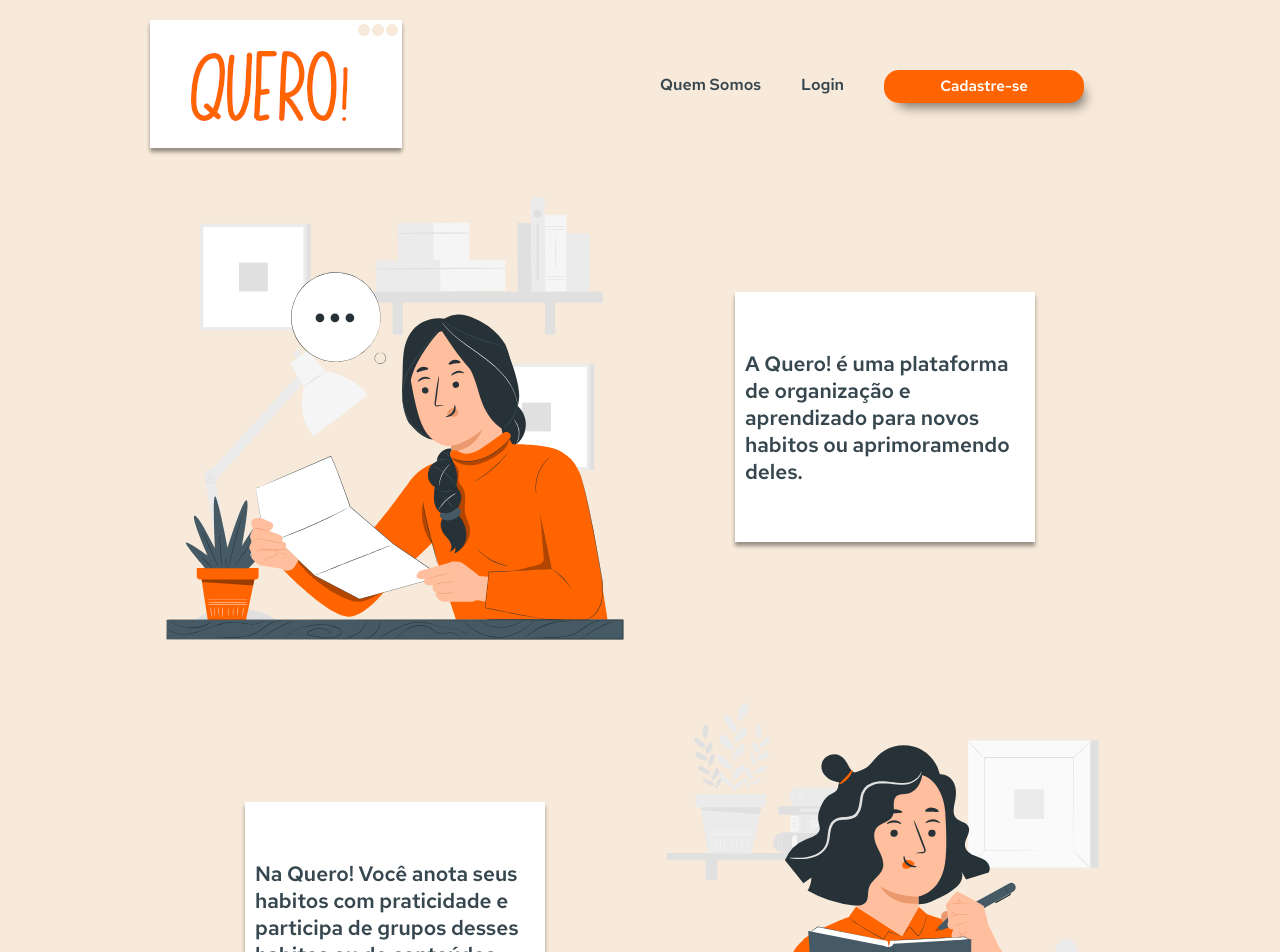
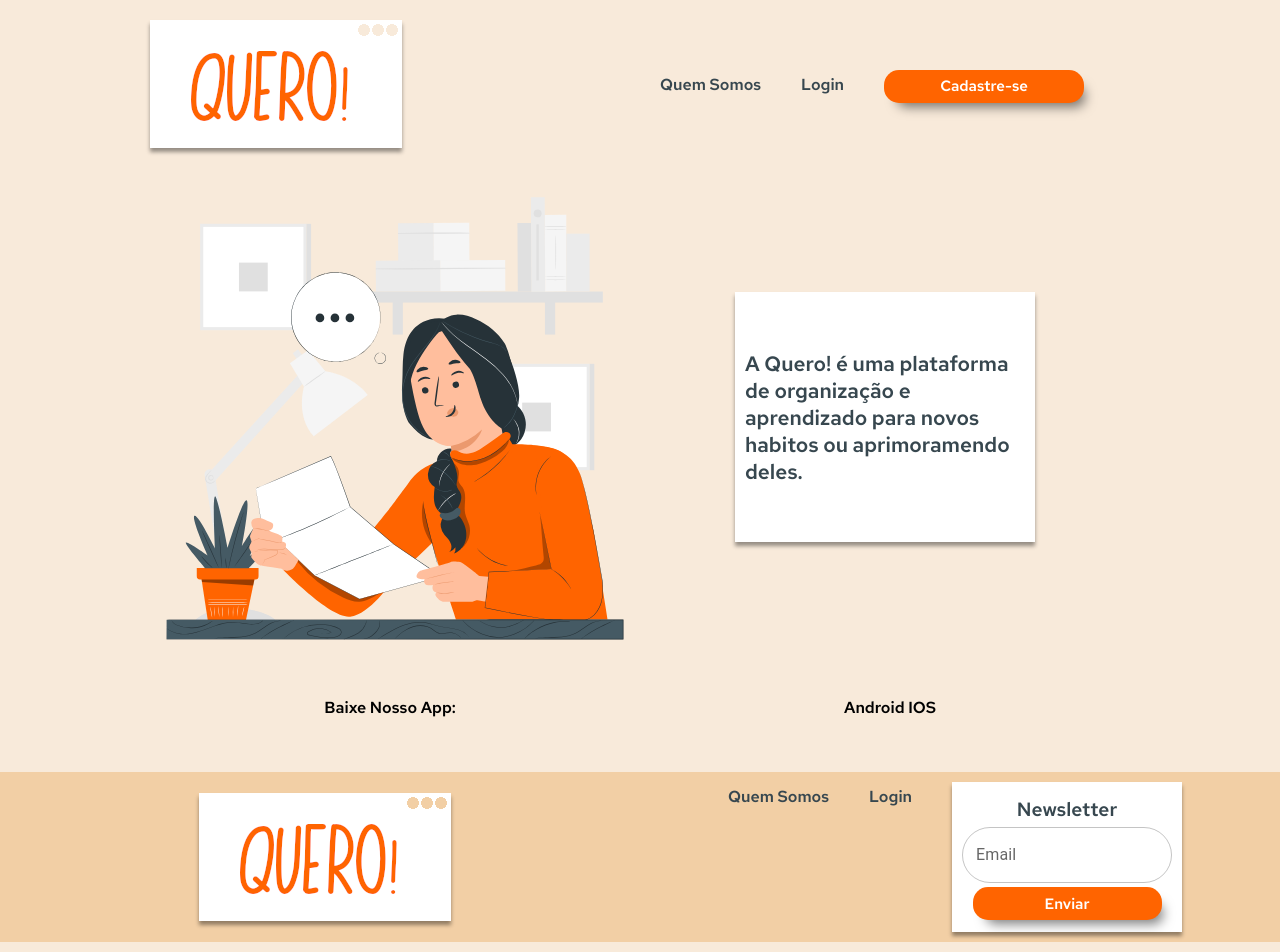
Before and after one commit to wallacesfos/projeto-gestao-de-habitos, a React (Create React App) app: page / in a window 1280 px wide. Shown: the top 952 px of the page. Built offline with nearby package versions, Linux system fonts and the light colour scheme.

Commit message:
feature: Pagina de login pendencia do formulario de login e svg

```diff
--- a/src/App.js
+++ b/src/App.js
@@ -1,11 +1,13 @@
-import Home from "./Pages/Home";
+// import Home from "./Pages/Home";
+import Login from "./Pages/Login";
 import "./Utils/globalStyle.js";
 import { GlobalStyle } from "./Utils/globalStyle.js";
 function App() {
   return (
     <div className="App">
       <GlobalStyle />
-      <Home />
+      {/* <Home /> */}
+      <Login />
     </div>
   );
 }
--- /dev/null
+++ b/src/Pages/Login/index.jsx
@@ -0,0 +1,49 @@
+import Nav from "../../Components/Nav";
+import logo from "../../Utils/Assets/logo.png";
+import svg1 from "../../Utils/Assets/svg1.svg";
+import {
+  Container,
+  ContainerApp,
+  ContainerFooter,
+  ContainerNav,
+  Section,
+} from "./style.js";
+export default function Login() {
+  return (
+    <>
+      <Container>
+        <ContainerNav>
+          <div>
+            <img src={logo} alt="Quero!" />
+          </div>
+          <div>
+            <Nav />
+          </div>
+        </ContainerNav>
+        <Section>
+          <div>
+            <img src={svg1} alt="Lendo um resumo da Quero!" />
+          </div>
+          <div>
+            <div className="card">
+              A Quero! é uma plataforma de organização e aprendizado para novos
+              habitos ou aprimoramendo deles.
+            </div>
+          </div>
+        </Section>
+        <ContainerApp>
+          <div>Baixe Nosso App:</div>
+          <div>Android IOS</div>
+        </ContainerApp>
+      </Container>
+      <ContainerFooter>
+        <div className="footer-col">
+          <img src={logo} alt="Quero! footer" />
+        </div>
+        <div className="footer-col">
+          <Nav footer />
+        </div>
+      </ContainerFooter>
+    </>
+  );
+}
--- /dev/null
+++ b/src/Pages/Login/style.js
@@ -0,0 +1,107 @@
+import styled from "styled-components";
+
+export const Container = styled.div`
+  width: 100vw;
+  max-width: 1000px;
+  margin: 0 auto;
+  margin-top: 10px;
+  .column-reverse {
+    flex-direction: column-reverse;
+  }
+`;
+export const ContainerNav = styled.div`
+  width: 100%;
+  padding: 10px;
+  display: flex;
+  flex-direction: column;
+  align-items: center;
+  justify-content: center;
+
+  div {
+    flex-basis: 100%;
+    img {
+      -webkit-box-shadow: 0px 4px 4px 0px rgba(0, 0, 0, 0.4);
+      box-shadow: 0px 4px 4px 0px rgba(0, 0, 0, 0.4);
+    }
+  }
+  @media (min-width: 800px) {
+    flex-direction: row;
+  }
+`;
+export const Section = styled.div`
+  @import url("https://fonts.googleapis.com/css2?family=Red+Hat+Text:wght@300;400;600&display=swap");
+  width: 100%;
+  padding: 10px;
+  display: flex;
+  flex-direction: column;
+  div {
+    flex-basis: 100%;
+    display: flex;
+    justify-content: center;
+    align-items: center;
+  }
+  .card {
+    width: 90%;
+    max-width: 300px;
+    height: 250px;
+    padding: 10px;
+    background-color: var(--background-white);
+    -webkit-box-shadow: 0px 4px 4px 0px rgba(0, 0, 0, 0.4);
+    box-shadow: 0px 4px 4px 0px rgba(0, 0, 0, 0.4);
+    font-size: 1.3rem;
+    color: var(--color-cinzaEscuro);
+    font-family: "Red Hat Text", Arial, Helvetica, sans-serif;
+    font-weight: 600;
+  }
+  @media (min-width: 800px) {
+    flex-direction: row !important;
+  }
+`;
+export const ContainerApp = styled.div`
+  width: 100%;
+  min-height: 100px;
+  display: flex;
+  flex-direction: column;
+  justify-content: center;
+  align-items: center;
+  div {
+    flex-basis: 100%;
+    min-height: 50px;
+    color: var(--black);
+    font-family: "Red Hat Text", Arial, Helvetica, sans-serif;
+    font-weight: 600;
+    display: flex;
+    justify-content: center;
+  }
+  @media (min-width: 600px) {
+    flex-direction: row;
+  }
+`;
+export const ContainerFooter = styled.div`
+  width: 100%;
+  min-height: 100px;
+  padding: 10px;
+  display: flex;
+  flex-direction: column;
+  background-color: var(--background-escuro);
+  .footer-col {
+    flex-basis: 100%;
+    max-width: 500px;
+    color: var(--color-cinzaEscuro);
+    font-family: "Red Hat Text", Arial, Helvetica, sans-serif;
+    font-weight: 600;
+    display: flex;
+    justify-content: center;
+    align-items: center;
+    img {
+      -webkit-box-shadow: 0px 4px 4px 0px rgba(0, 0, 0, 0.4);
+      box-shadow: 0px 4px 4px 0px rgba(0, 0, 0, 0.4);
+    }
+  }
+  @media (min-width: 600px) {
+    flex-direction: row;
+    div {
+      margin: 0 auto;
+    }
+  }
+`;
```
